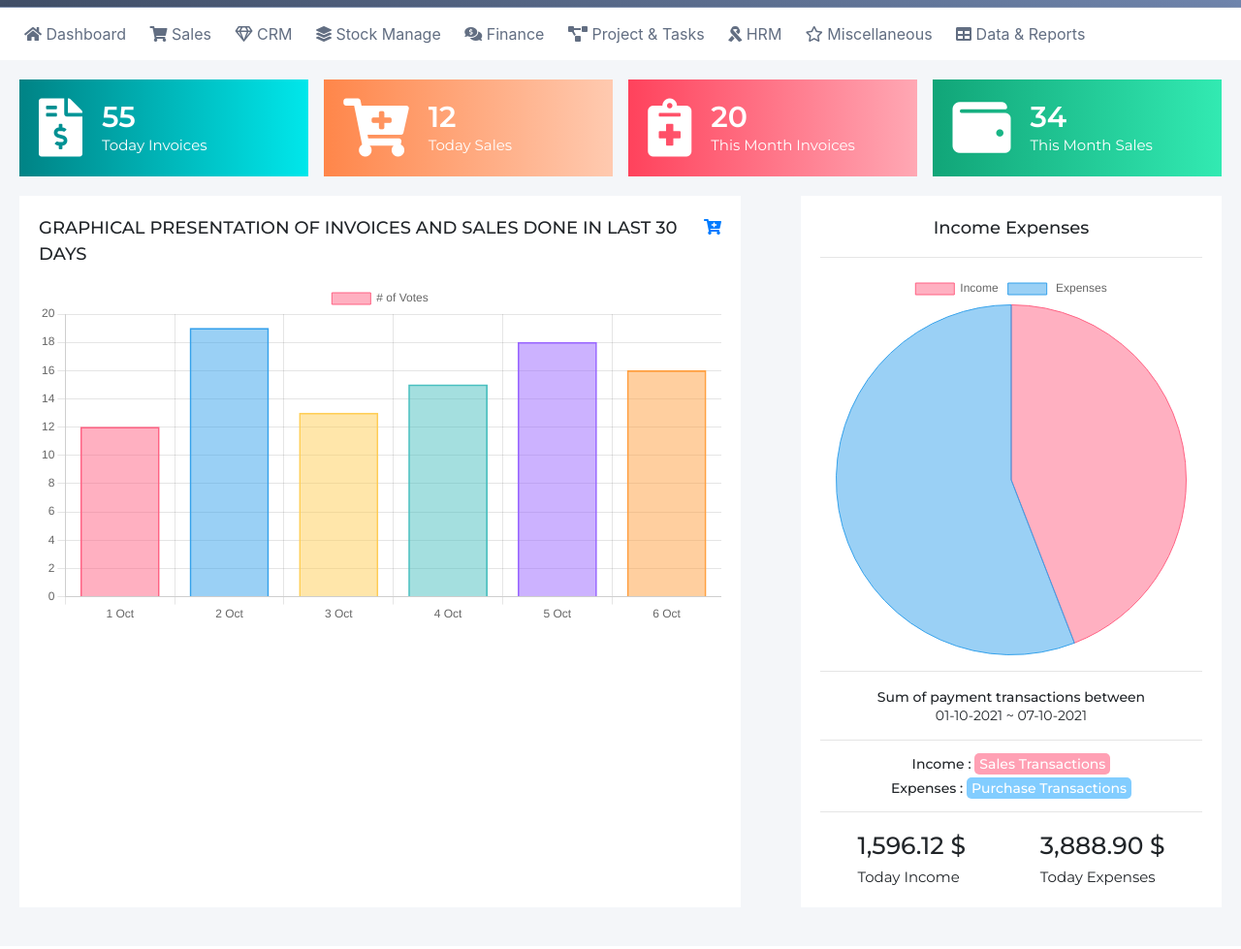
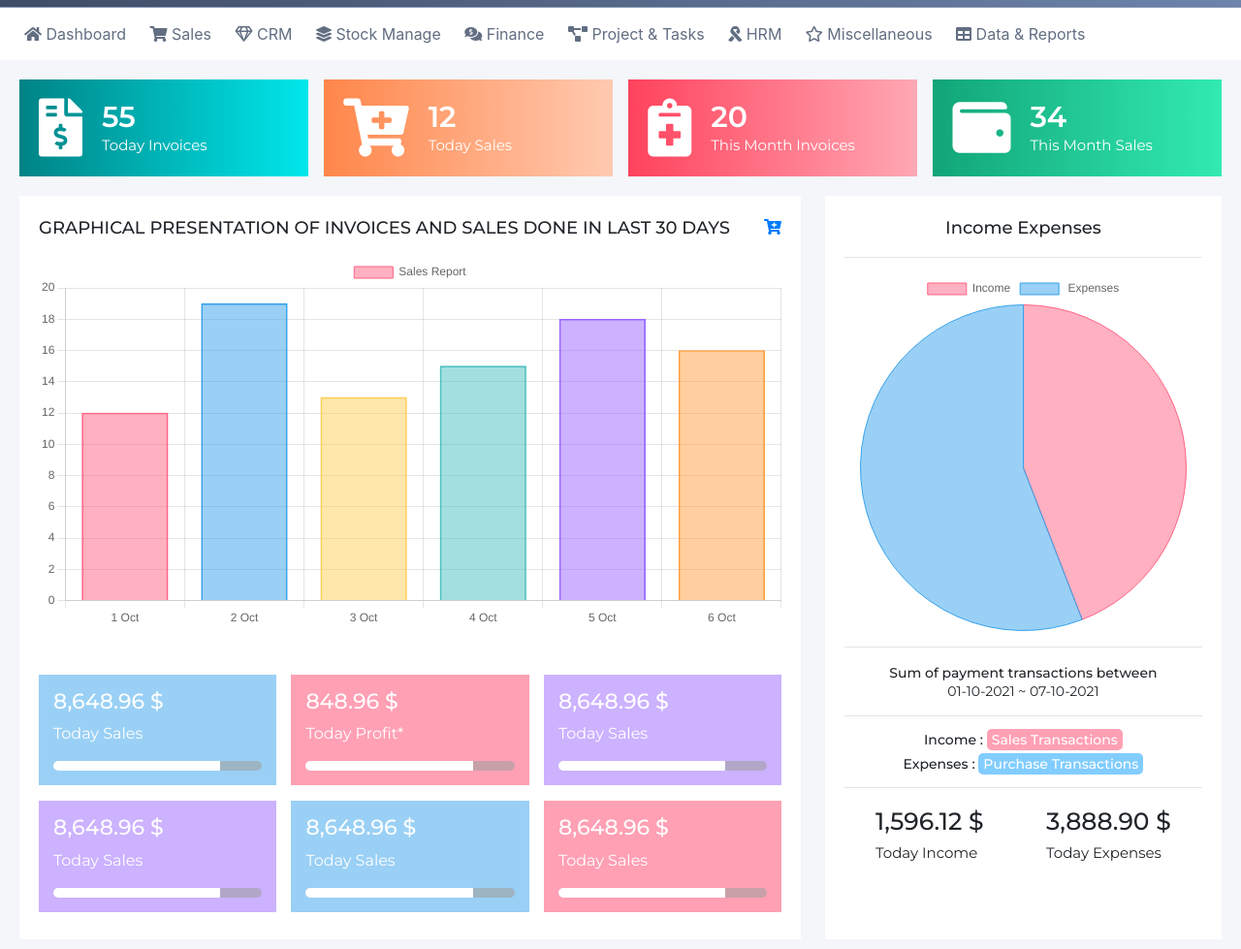
Before and after one commit to ashiqueabdullah/POS-Software-Development-Using-PHP, a plain HTML site: page index.html in a window 1280 px wide. Shown: the part 55-1034 px from the top of the page at 97% size. Drawn offline with Linux system fonts and the light colour scheme.

Commit message:
daily report

```diff
--- a/css/style.css
+++ b/css/style.css
@@ -429,12 +429,12 @@ header .notification input#notification:checked ~ .notifation-menu{
 	justify-content: space-between;
 }
 .home .chart-section .left{
-	width: 60%;
+	width: 65%;
 	background-color: white;
 	padding: 20px;
 }
 .home .chart-section .right{
-	width: 35%;
+	width: 33%;
 	background-color: white;
 	padding: 20px;
 }
@@ -510,4 +510,57 @@ header .notification input#notification:checked ~ .notifation-menu{
 	font-weight: 400;
 	font-family: var(--font-mons);
 }
-.home .chart-section .right .expenses{}
+.home .chart-section .left .card-section{
+	display: flex;
+	justify-content: space-between;
+	flex-wrap: wrap;
+}
+.home .chart-section .left .card-section .card-common{
+	width: 32%;
+	margin: 8px 0px;
+	padding: 15px;
+}
+.home .chart-section .left .card-section h3{
+	color: white;
+	font-family: var(--font-mons);
+	font-size: 22px;
+}
+.home .chart-section .left .card-section p{
+	color: white;
+	font-family: var(--font-mons);
+	font-size: 16px;
+}
+.home .chart-section .left .card-section .progressbar{
+	width: 100%;
+	height: 10px;
+	border-radius: 20px;
+	background-color: #a1a1a194;
+	position: relative;
+	overflow: hidden;
+}
+.home .chart-section .left .card-section .progressbar:before{
+	height: 100%;
+	width: 80%;
+	position: absolute;
+	content: "";
+	background-color: white;
+}
+.home .chart-section .left .card-section .one{
+	background-color: #9ad0f5;
+}
+.home .chart-section .left .card-section .two{
+	background-color: #FFA0B4;
+}
+.home .chart-section .left .card-section .three{
+	background-color: #CCB2FF;
+}
+.home .chart-section .left .card-section .four{
+	background-color: #CCB2FF;
+}
+.home .chart-section .left .card-section .five{
+
+	background-color: #9ad0f5;
+}
+.home .chart-section .left .card-section .six{
+	background-color: #FFA0B4;
+}
--- a/index.html
+++ b/index.html
@@ -303,6 +303,38 @@
 					<div class="chart">
 						<canvas id="myChart" height="150"></canvas>
 					</div>
+					<div class="card-section">
+						<div class="one card-common mt-5">
+							<h3>8,648.96 $</h3>
+							<p>Today Sales</p>
+							<div class="progressbar"></div>
+						</div>
+						<div class="two card-common mt-5">
+							<h3>848.96 $</h3>
+							<p>Today Profit*</p>
+							<div class="progressbar"></div>
+						</div>
+						<div class="three card-common mt-5">
+							<h3>8,648.96 $</h3>
+							<p>Today Sales</p>
+							<div class="progressbar"></div>
+						</div>
+						<div class="four card-common">
+							<h3>8,648.96 $</h3>
+							<p>Today Sales</p>
+							<div class="progressbar"></div>
+						</div>
+						<div class="five card-common">
+							<h3>8,648.96 $</h3>
+							<p>Today Sales</p>
+							<div class="progressbar"></div>
+						</div>
+						<div class="six card-common">
+							<h3>8,648.96 $</h3>
+							<p>Today Sales</p>
+							<div class="progressbar"></div>
+						</div>
+					</div>
 				</div>
 				<div class="right">
 					<p>Income Expenses</p>
--- a/js/main.js
+++ b/js/main.js
@@ -5,7 +5,7 @@ $(document).ready(function () {
     data: {
         labels: ['1 Oct', '2 Oct', '3 Oct', '4 Oct', '5 Oct', '6 Oct'],
         datasets: [{
-            label: '# of Votes',
+            label: 'Sales Report',
             data: [12, 19, 13, 15, 18, 16],
             backgroundColor: [
                 'rgba(255, 99, 132, 0.5)',
```
